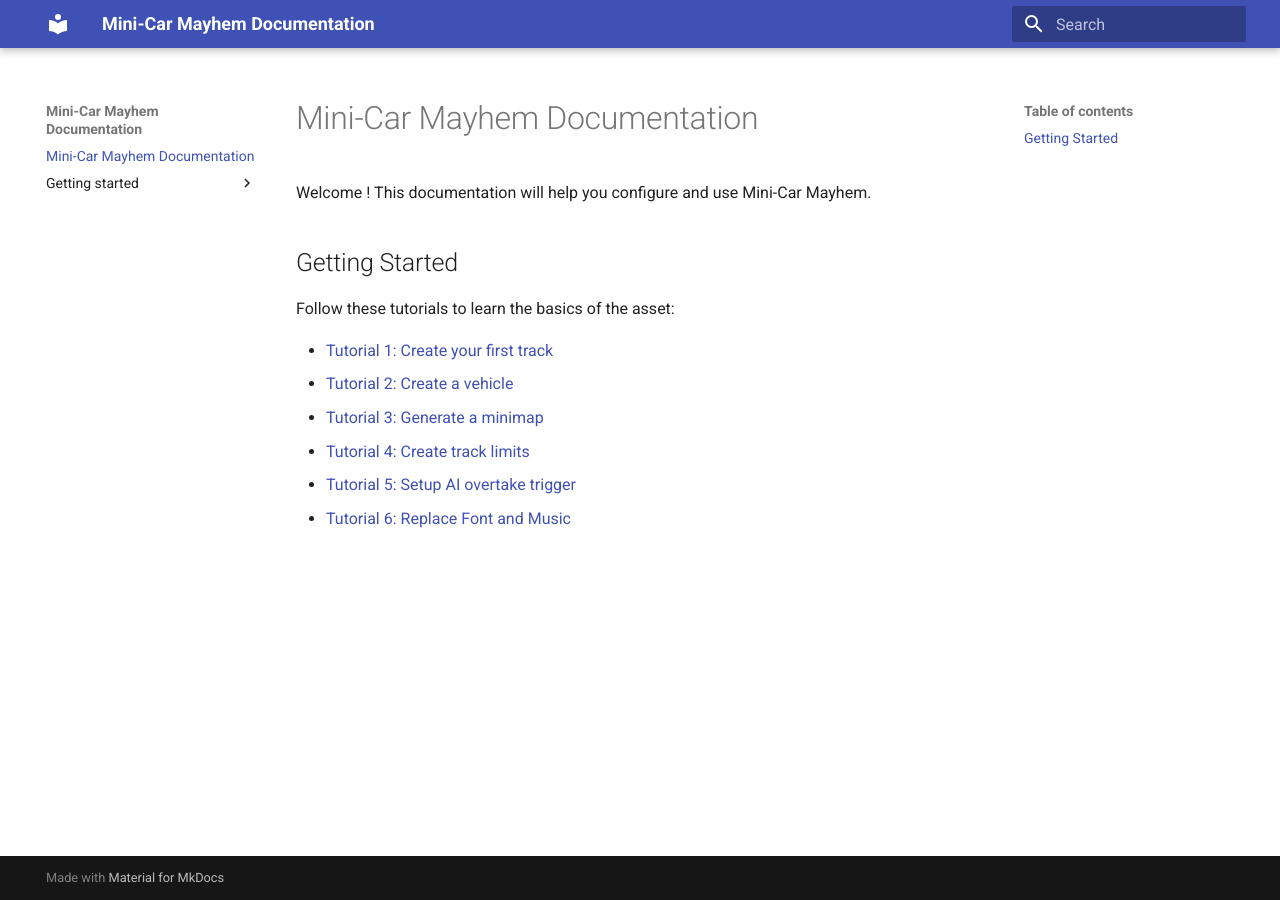
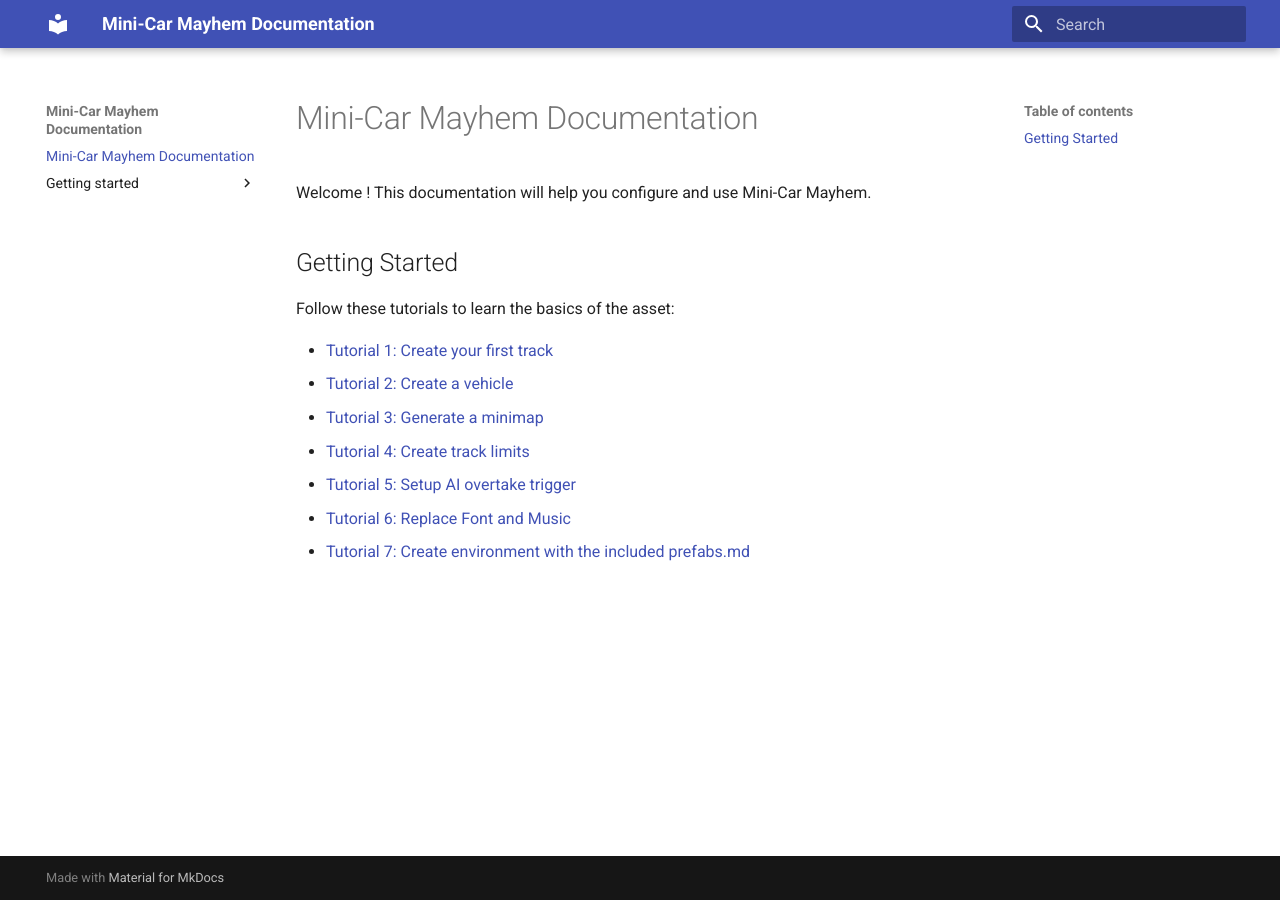
Before and after one commit to targetsoundfx/minicar-mayhem-documentation, an MkDocs documentation site: the page built from docs/index.md, in a window 1280 px wide. Built offline with MkDocs 1.6.1 and Material for MkDocs 9.7.7, drawn with Linux system fonts in a browser that asks for light colours.

Commit message:
Update index.md

```diff
--- a/docs/index.md
+++ b/docs/index.md
@@ -12,3 +12,4 @@ Follow these tutorials to learn the basics of the asset:
 - [Tutorial 4: Create track limits](getting-started/04-create-track-limits.md)
 - [Tutorial 5: Setup AI overtake trigger](getting-started/05-setup-ai-overtake-trigger.md)
 - [Tutorial 6: Replace Font and Music](getting-started/06-replace-default-font-and-music.md)
+- [Tutorial 7: Create environment with the included prefabs.md](getting-started/07-create-environment-with-prefabs.md)
```
